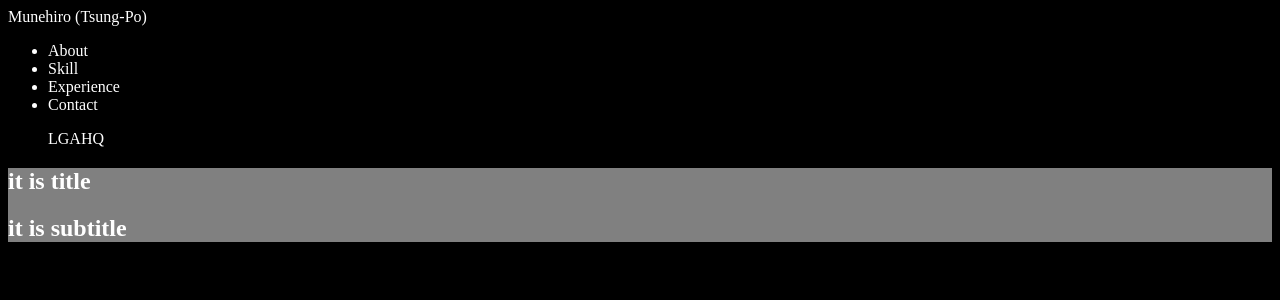
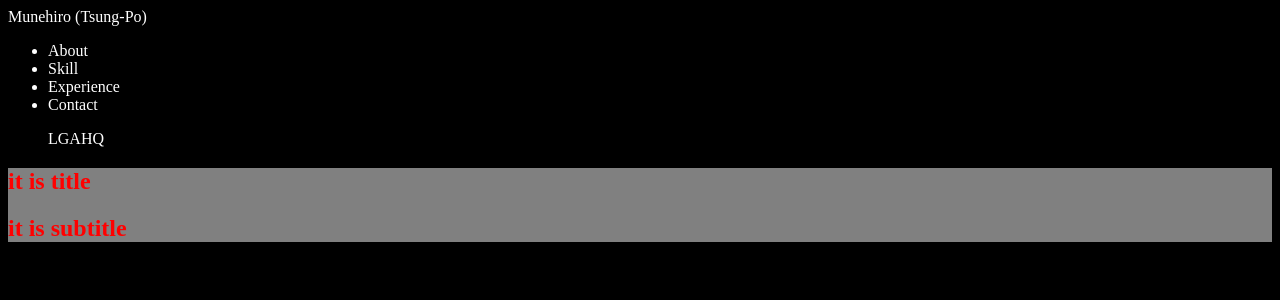
Before and after one commit to hrdrq/homepage, a Vue app: page / in a window 1280 px wide. Shown: the top 300 px of the page. Built offline with nearby package versions, Linux system fonts and the light colour scheme.

Commit message:
add global scss

```diff
--- /dev/null
+++ b/src/assets/sass/global.scss
@@ -0,0 +1,19 @@
+$lg: 961px;
+$md: 760px;
+$sm: 1px;
+
+@mixin lg {
+  @media only screen and (min-width: ($lg)) {
+    @content;
+  }
+}
+@mixin md {
+  @media only screen and (min-width: ($md)) {
+    @content;
+  }
+}
+@mixin sm {
+  @media only screen and (min-width: ($sm)) {
+    @content;
+  }
+}
--- a/src/pages/Main.vue
+++ b/src/pages/Main.vue
@@ -8,7 +8,16 @@
 </template>
 
 <style scoped lang="scss">
-  #main {
-    background: grey;
-  }
+#main {
+  background: grey;
+  @include sm {
+    color: yellow;
+  };
+  @include md {
+    color: green;
+  };
+  @include lg {
+    color: red;
+  };
+}
 </style>
--- /dev/null
+++ b/vue.config.js
@@ -0,0 +1,9 @@
+module.exports = {
+  css: {
+    loaderOptions: {
+      scss: {
+        prependData: '@import "./src/assets/sass/global.scss";'
+      }
+    }
+  }
+}
```
